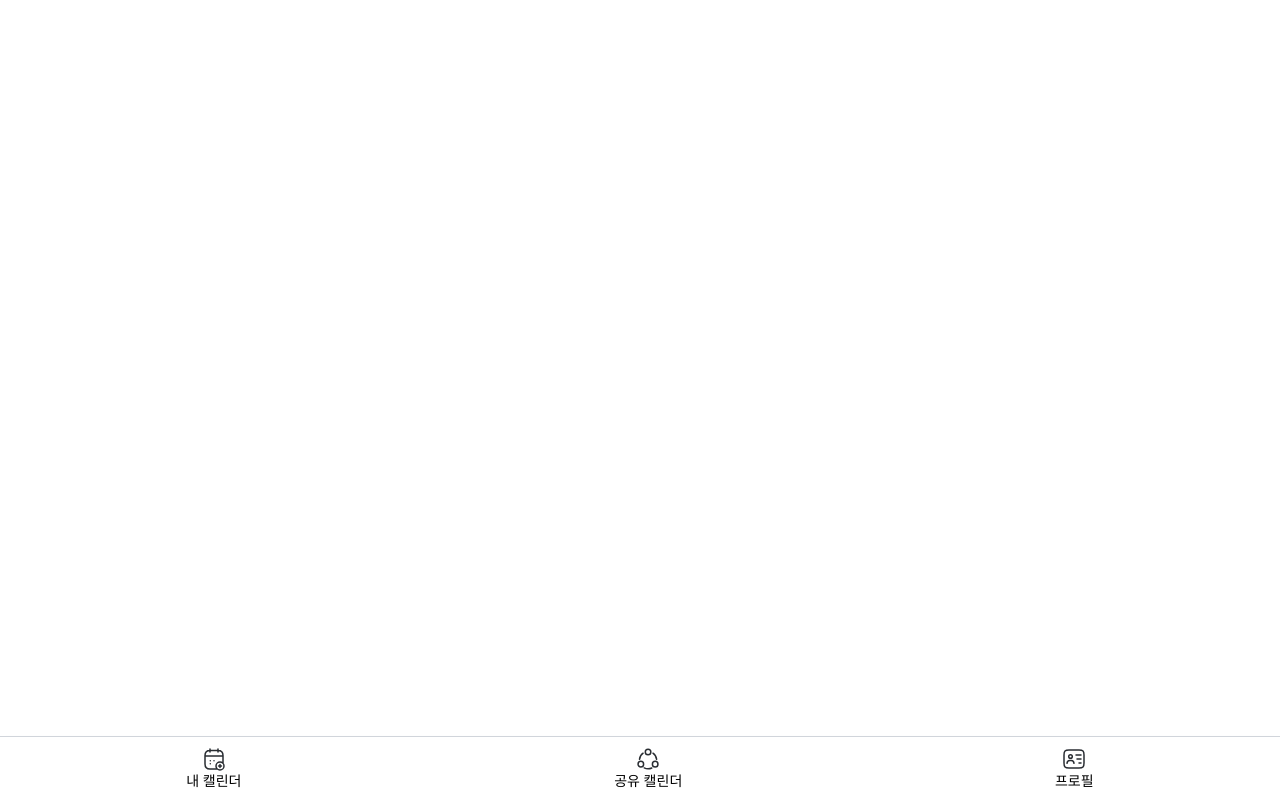
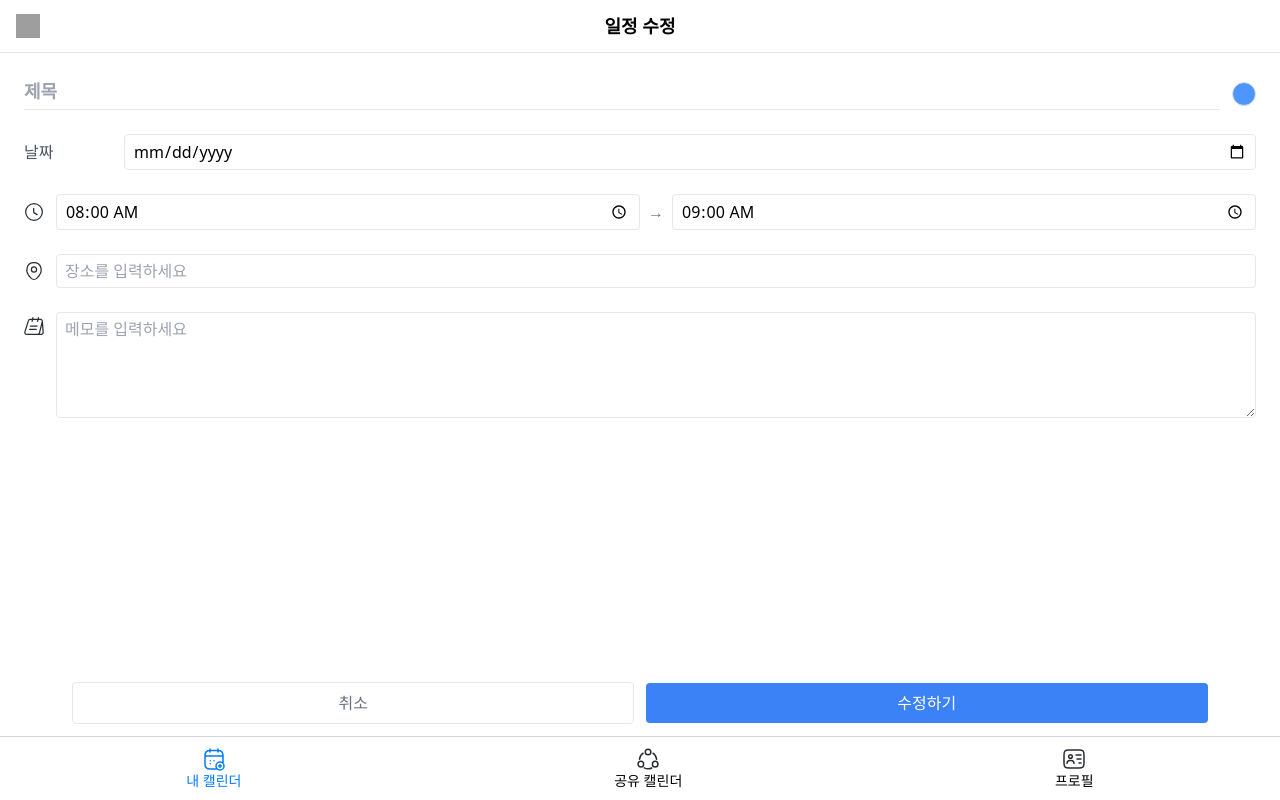
Before and after one commit to seank021/share-calendar-fe, a React (Vite) app: page /edit-event in a window 1280 px wide. Before the commit this address had no page. Built offline with nearby package versions, Linux system fonts and the light colour scheme; grey boxes are pictures that could not be loaded.

Commit message:
feat: edit event

```diff
--- a/src/app.jsx
+++ b/src/app.jsx
@@ -7,6 +7,7 @@ import BottomTab from './components/bottom-tab';
 /* pages */
 import MyCalendar from './pages/my-calendar';
 import AddEvent from './pages/my-calendar/add-event';
+import EditEvent from './pages/my-calendar/edit-event';
 import ShareCalendar from './pages/share-calendar';
 import Profile from './pages/profile';
 import Login from './pages/profile/login';
@@ -19,6 +20,7 @@ const App = () => {
                 <Routes>
                     <Route path="/my-calendar" element={<MyCalendar />} />
                     <Route path="/add-event" element={<AddEvent />} />
+                    <Route path="/edit-event" element={<EditEvent />} />
                     <Route path="/" element={<ShareCalendar />} />
                     <Route path="/profile" element={<Profile />} />
                     <Route path="/login" element={<Login />} />
--- a/src/components/bottom-tab.jsx
+++ b/src/components/bottom-tab.jsx
@@ -30,7 +30,11 @@ const BottomTab = () => {
                 style={{
                     textDecoration: 'none',
                     color:
-                        location.pathname === '/my-calendar' || location.pathname === '/add-event' ? '#007BFF' : '#000',
+                        location.pathname === '/my-calendar' ||
+                        location.pathname === '/add-event' ||
+                        location.pathname === '/edit-event'
+                            ? '#007BFF'
+                            : '#000',
                     display: 'flex',
                     flexDirection: 'column',
                     alignItems: 'center',
@@ -40,7 +44,9 @@ const BottomTab = () => {
             >
                 <img
                     src={
-                        location.pathname === '/my-calendar' || location.pathname === '/add-event'
+                        location.pathname === '/my-calendar' ||
+                        location.pathname === '/add-event' ||
+                        location.pathname === '/edit-event'
                             ? calendarColor
                             : calendar
                     }
--- a/src/components/event-modal.jsx
+++ b/src/components/event-modal.jsx
@@ -1,16 +1,19 @@
 import React, { useState } from 'react';
+import { useNavigate } from 'react-router-dom';
 import { doc, deleteDoc } from 'firebase/firestore';
 import { getAuth } from 'firebase/auth';
 import { db } from '../firebase';
 
 const EventModal = ({ date, events, onClose, onAddEvent }) => {
+    const navigate = useNavigate();
+
     const days = ['일', '월', '화', '수', '목', '금', '토'];
     const parsedDate = new Date(date);
     const dayOfWeek = days[parsedDate.getDay()];
     const [longPressedEvent, setLongPressedEvent] = useState(null);
     let pressTimer = null;
 
-    const handleTouchStart = (event) => {
+    const handleTouchStart = event => {
         pressTimer = setTimeout(() => {
             setLongPressedEvent(event);
         }, 600);
@@ -20,7 +23,7 @@ const EventModal = ({ date, events, onClose, onAddEvent }) => {
         clearTimeout(pressTimer); // 손을 뗄 때 타이머 해제
     };
 
-    const handleDeleteEvent = async (event) => {
+    const handleDeleteEvent = async event => {
         if (!event.id) {
             alert('삭제할 이벤트 ID가 없습니다.');
             return;
@@ -48,24 +51,18 @@ const EventModal = ({ date, events, onClose, onAddEvent }) => {
     };
 
     return (
-        <div
-            className="fixed inset-0 bg-black bg-opacity-50 flex justify-center items-center z-50"
-            onClick={onClose}
-        >
+        <div className="fixed inset-0 bg-black bg-opacity-50 flex justify-center items-center z-50" onClick={onClose}>
             <div
                 className="bg-white w-[90%] max-w-md rounded-xl p-5 relative select-none" // 텍스트 선택 방지
-                onClick={(e) => e.stopPropagation()}
-                onContextMenu={(e) => e.preventDefault()} // 꾹 눌렀을 때 기본 메뉴 방지
+                onClick={e => e.stopPropagation()}
+                onContextMenu={e => e.preventDefault()} // 꾹 눌렀을 때 기본 메뉴 방지
             >
                 <div className="text-left ml-3 pb-2 border-b-[1px] border-gray-200 mb-4">
                     <h2 className="text-xl font-bold">
                         {parsedDate.getMonth() + 1}월 {parsedDate.getDate()}일 {dayOfWeek}요일
                     </h2>
                 </div>
-                <div
-                    className="space-y-5 overflow-y-auto px-3 py-2"
-                    style={{ maxHeight: '300px' }}
-                >
+                <div className="space-y-5 overflow-y-auto px-3 py-2" style={{ maxHeight: '300px' }}>
                     {events.map((event, idx) => (
                         <div
                             key={idx}
@@ -73,13 +70,12 @@ const EventModal = ({ date, events, onClose, onAddEvent }) => {
                             onTouchStart={() => handleTouchStart(event)}
                             onTouchEnd={handleTouchEnd}
                             onTouchCancel={handleTouchEnd}
-                            onContextMenu={(e) => e.preventDefault()} // 꾹 눌렀을 때 기본 메뉴 방지
+                            onContextMenu={e => e.preventDefault()} // 꾹 눌렀을 때 기본 메뉴 방지
+                            onClick={() => navigate('/edit-event', { state: { event } })}
                         >
                             <div className="flex items-center">
                                 <div className="flex w-[75px] items-center gap-4">
-                                    <div className="text-sm font-bold text-right">
-                                        {event.time.split(' ~ ')[0]}
-                                    </div>
+                                    <div className="text-sm font-bold text-right">{event.time.split(' ~ ')[0]}</div>
                                     <div
                                         className="w-[5px] h-5 rounded-md"
                                         style={{ backgroundColor: event.color }}
--- /dev/null
+++ b/src/pages/my-calendar/edit-event.jsx
@@ -0,0 +1,194 @@
+import React, { useState } from 'react';
+import { useLocation, useNavigate } from 'react-router-dom';
+import ColorSelectModal from '../../components/color-select-modal';
+import { getAuth } from 'firebase/auth';
+import { doc, updateDoc } from 'firebase/firestore';
+import { app, db } from '../../firebase';
+
+const EditEvent = () => {
+    const location = useLocation();
+    const navigate = useNavigate();
+    const selectedEvent = location.state?.event; // 전달받은 이벤트 데이터
+
+    const formatDateForInput = (dateString) => {
+        const [year, month, day] = dateString.split('-').map(Number);
+        const formattedMonth = month.toString().padStart(2, '0');
+        const formattedDay = day.toString().padStart(2, '0');
+        return `${year}-${formattedMonth}-${formattedDay}`;
+    };
+
+    const reverseFormatDate = (dateString) => {
+        const [year, month, day] = dateString.split('-').map(Number);
+        return `${year}-${month}-${day}`;
+    };
+
+    // 기존 이벤트 정보 기본 값으로 설정
+    const [title, setTitle] = useState(selectedEvent?.title || '');
+    const [date, setDate] = useState(
+        selectedEvent?.date ? formatDateForInput(selectedEvent.date) : ''
+    );
+    const [startTime, setStartTime] = useState(selectedEvent?.time.split(' ~ ')[0] || '08:00');
+    const [endTime, setEndTime] = useState(selectedEvent?.time.split(' ~ ')[1] || '09:00');
+    const [locationInput, setLocationInput] = useState(selectedEvent?.location || '');
+    const [memo, setMemo] = useState(selectedEvent?.memo || '');
+    const [color, setColor] = useState(selectedEvent?.color || '#4D96FF');
+    const [showColorModal, setShowColorModal] = useState(false);
+
+    // 수정된 이벤트 저장
+    const handleSave = async () => {
+        if (!title) {
+            alert('제목을 입력하세요');
+            return;
+        }
+
+        if (startTime >= endTime) {
+            alert('시작 시간은 종료 시간보다 늦을 수 없습니다');
+            return;
+        }
+
+        const auth = getAuth(app);
+        const currentUser = auth.currentUser;
+
+        if (!currentUser) {
+            alert('로그인이 필요합니다');
+            navigate('/login');
+            return;
+        }
+
+        const updatedEvent = {
+            date: reverseFormatDate(date),
+            title,
+            color,
+            time: `${startTime} ~ ${endTime}`,
+            location: locationInput,
+            memo,
+        };
+
+        try {
+            const eventDocRef = doc(db, 'users', currentUser.uid, 'events', selectedEvent.id);
+            await updateDoc(eventDocRef, updatedEvent);
+            alert('이벤트가 수정되었습니다.');
+            navigate(-1); // 이전 화면으로 이동
+        } catch (error) {
+            console.error('이벤트 수정 실패:', error);
+            alert('이벤트 수정 중 오류가 발생했습니다.');
+        }
+    };
+
+    return (
+        <div className="flex flex-col bg-white h-[calc(100vh-4rem)] w-full">
+            {/* 상단 헤더 */}
+            <div className="flex items-center justify-between px-4 py-3 border-b">
+                <button onClick={() => navigate(-1)}>
+                    <img src="/icons/chevron-left.svg" alt="뒤로가기" className="w-6 h-6" />
+                </button>
+                <h1 className="text-lg font-bold">일정 수정</h1>
+                <div className="w-6"></div>
+            </div>
+
+            {/* 내용 */}
+            <div className="flex-1 px-6 py-4 space-y-6 overflow-y-auto mt-2">
+                {/* 제목 + 색상 선택 */}
+                <div className="flex items-center">
+                    <input
+                        type="text"
+                        value={title}
+                        onChange={e => setTitle(e.target.value)}
+                        placeholder="제목"
+                        className="flex-1 text-lg font-semibold border-b focus:outline-none pb-1"
+                    />
+                    <button
+                        onClick={() => setShowColorModal(true)}
+                        className="w-6 h-6 ml-3 rounded-full border"
+                        style={{ backgroundColor: color }}
+                    ></button>
+                </div>
+
+                {/* 날짜 */}
+                <div className="flex items-center">
+                    <label className="w-[100px] text-gray-600 font-medium">날짜</label>
+                    <input
+                        type="date"
+                        value={date}
+                        onChange={e => setDate(e.target.value)}
+                        className="border rounded px-2 py-1 focus:outline-none flex-1"
+                    />
+                </div>
+
+                {/* 시간 */}
+                <div className="flex items-center">
+                    <img src="/icons/time.svg" alt="시간" className="w-5 h-5 mr-3" />
+                    <div className="flex items-center w-full">
+                        <input
+                            type="time"
+                            value={startTime}
+                            onChange={e => setStartTime(e.target.value)}
+                            className="flex-1 border rounded px-2 py-1 focus:outline-none w-[48%]"
+                        />
+                        <span className="mx-2 text-gray-500">→</span>
+                        <input
+                            type="time"
+                            value={endTime}
+                            onChange={e => setEndTime(e.target.value)}
+                            className="flex-1 border rounded px-2 py-1 focus:outline-none w-[48%]"
+                        />
+                    </div>
+                </div>
+
+                {/* 장소 */}
+                <div className="flex items-center">
+                    <img src="/icons/location.svg" alt="장소" className="w-5 h-5 mr-3" />
+                    <input
+                        type="text"
+                        value={locationInput}
+                        onChange={e => setLocationInput(e.target.value)}
+                        placeholder="장소를 입력하세요"
+                        className="flex-1 border rounded px-2 py-1 focus:outline-none"
+                    />
+                </div>
+
+                {/* 메모 */}
+                <div className="flex items-start">
+                    <img src="/icons/memo.svg" alt="메모" className="w-5 h-5 mr-3 mt-1" />
+                    <textarea
+                        value={memo}
+                        onChange={e => setMemo(e.target.value)}
+                        className="flex-1 border rounded px-2 py-1 focus:outline-none"
+                        placeholder="메모를 입력하세요"
+                        rows="4"
+                    />
+                </div>
+            </div>
+
+            {/* 저장 및 취소 버튼 */}
+            <div className="flex w-full items-center justify-center px-4 py-3 gap-3">
+                <button
+                    onClick={() => navigate(-1)}
+                    className="px-4 py-2 border rounded text-gray-500 hover:bg-gray-100 w-[45%]"
+                >
+                    취소
+                </button>
+                <button
+                    onClick={handleSave}
+                    className="px-4 py-2 bg-blue-500 text-white rounded hover:bg-blue-600 w-[45%]"
+                >
+                    수정하기
+                </button>
+            </div>
+
+            {/* ColorSelectModal */}
+            {showColorModal && (
+                <ColorSelectModal
+                    selectedColor={color}
+                    onSelectColor={selected => {
+                        setColor(selected);
+                        setShowColorModal(false);
+                    }}
+                    onClose={() => setShowColorModal(false)}
+                />
+            )}
+        </div>
+    );
+};
+
+export default EditEvent;
--- a/src/pages/my-calendar/index.jsx
+++ b/src/pages/my-calendar/index.jsx
@@ -102,7 +102,7 @@ const MyCalendar = () => {
                 if (deltaX > 50) handleSwipe('left');
                 else if (deltaX < -50) handleSwipe('right');
             }}
-            className='select-none'
+            className="select-none"
         >
             <Calendar events={events} onDateClick={handleDateClick} currentDate={currentDate} />
             {showModal && selectedDate && (
```
